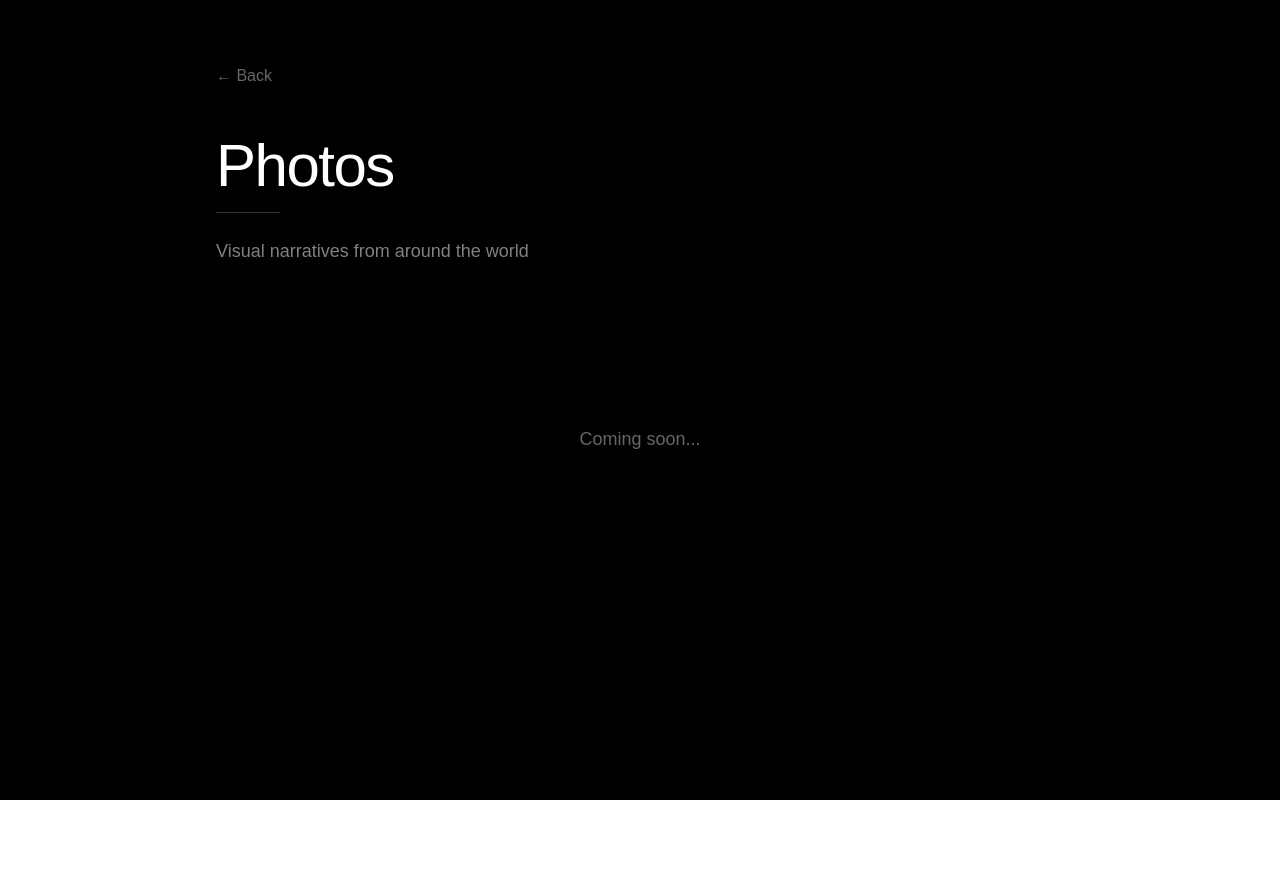
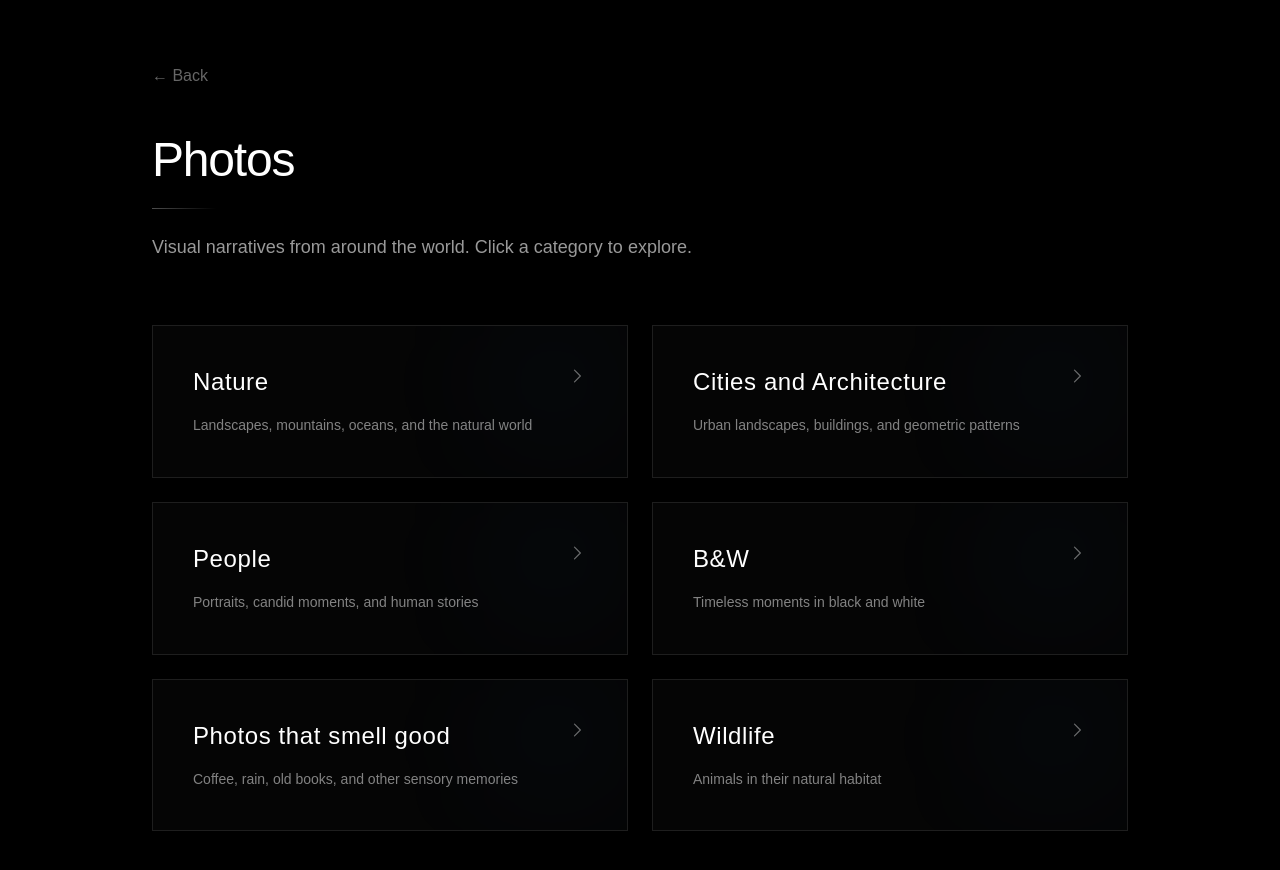
Before and after one commit to sumsur29/sumsur-portfolio, a Next.js app: page /photos in a window 1280 px wide. Shown: the top 870 px of the page. Before the commit the page ends 800 px from the top, so only its background shows below. Built offline with nearby package versions, Linux system fonts and the light colour scheme.

Commit message:
Add photo categories with placeholder galleries

```diff
--- /dev/null
+++ b/app/photos/[category]/page.tsx
@@ -0,0 +1,71 @@
+import Link from 'next/link'
+import { notFound } from 'next/navigation'
+
+const categories = {
+  nature: {
+    title: "Nature",
+    description: "Landscapes, mountains, oceans, and the natural world"
+  },
+  cities: {
+    title: "Cities and Architecture",
+    description: "Urban landscapes, buildings, and geometric patterns"
+  },
+  people: {
+    title: "People",
+    description: "Portraits, candid moments, and human stories"
+  },
+  bw: {
+    title: "B&W",
+    description: "Timeless moments in black and white"
+  },
+  "smell-good": {
+    title: "Photos that smell good",
+    description: "Coffee, rain, old books, and other sensory memories"
+  },
+  wildlife: {
+    title: "Wildlife",
+    description: "Animals in their natural habitat"
+  }
+}
+
+export async function generateStaticParams() {
+  return Object.keys(categories).map((slug) => ({
+    category: slug,
+  }))
+}
+
+export default function CategoryPage({ params }: { params: { category: string } }) {
+  const category = categories[params.category as keyof typeof categories]
+
+  if (!category) {
+    notFound()
+  }
+
+  return (
+    <main className="min-h-screen bg-black text-white">
+      <div className="max-w-5xl mx-auto px-6 py-16">
+
+        <Link href="/photos" className="inline-block mb-12 text-white/40 hover:text-white transition-colors duration-300">
+          ← Back to Photos
+        </Link>
+
+        <header className="mb-16">
+          <h1 className="text-5xl font-light mb-6 tracking-tight">
+            {category.title}
+          </h1>
+          <div className="h-px w-16 bg-gradient-to-r from-white/30 to-transparent mb-6"></div>
+          <p className="text-white/60 font-light text-lg">
+            {category.description}
+          </p>
+        </header>
+
+        <div className="text-center py-20">
+          <p className="text-white/40 font-light text-lg">
+            Gallery coming soon
+          </p>
+        </div>
+
+      </div>
+    </main>
+  )
+}
--- a/app/photos/page.tsx
+++ b/app/photos/page.tsx
@@ -1,22 +1,91 @@
 import Link from 'next/link'
+
+const categories = [
+  {
+    title: "Nature",
+    slug: "nature",
+    description: "Landscapes, mountains, oceans, and the natural world"
+  },
+  {
+    title: "Cities and Architecture",
+    slug: "cities",
+    description: "Urban landscapes, buildings, and geometric patterns"
+  },
+  {
+    title: "People",
+    slug: "people",
+    description: "Portraits, candid moments, and human stories"
+  },
+  {
+    title: "B&W",
+    slug: "bw",
+    description: "Timeless moments in black and white"
+  },
+  {
+    title: "Photos that smell good",
+    slug: "smell-good",
+    description: "Coffee, rain, old books, and other sensory memories"
+  },
+  {
+    title: "Wildlife",
+    slug: "wildlife",
+    description: "Animals in their natural habitat"
+  }
+]
 
 export default function Photos() {
   return (
     <main className="min-h-screen bg-black text-white">
-      <div className="max-w-4xl mx-auto px-6 py-16">
-        <Link href="/" className="text-white/40 hover:text-white mb-12 inline-block font-light">
+      <div className="max-w-5xl mx-auto px-6 py-16">
+
+        <Link href="/" className="inline-block mb-12 text-white/40 hover:text-white transition-colors duration-300">
           ← Back
         </Link>
 
-        <div className="mb-20">
-          <h1 className="text-6xl font-light mb-4 tracking-tight">Photos</h1>
-          <div className="h-px w-16 bg-white/20 mb-6"></div>
-          <p className="text-white/50 font-light text-lg">Visual narratives from around the world</p>
+        <header className="mb-16">
+          <h1 className="text-5xl font-light mb-6 tracking-tight">
+            Photos
+          </h1>
+          <div className="h-px w-16 bg-gradient-to-r from-white/30 to-transparent mb-6"></div>
+          <p className="text-white/60 font-light text-lg">
+            Visual narratives from around the world. Click a category to explore.
+          </p>
+        </header>
+
+        <div className="grid md:grid-cols-2 gap-6">
+          {categories.map((category, index) => (
+            <Link
+              key={index}
+              href={`/photos/${category.slug}`}
+              className="group"
+            >
+              <div className="relative overflow-hidden rounded-none border border-white/10 bg-white/[0.02] p-10 hover:bg-white/[0.04] transition-all duration-500 hover:border-white/20 h-full">
+                <div className="absolute top-0 right-0 w-32 h-32 bg-gradient-to-br from-blue-500/10 to-transparent rounded-full blur-3xl"></div>
+
+                <div className="relative">
+                  <div className="flex items-start justify-between mb-4">
+                    <h2 className="text-2xl font-light tracking-wide group-hover:text-white transition-colors">
+                      {category.title}
+                    </h2>
+                    <svg
+                      className="w-5 h-5 text-white/40 group-hover:text-white transition-all group-hover:translate-x-1"
+                      fill="none"
+                      stroke="currentColor"
+                      viewBox="0 0 24 24"
+                    >
+                      <path strokeLinecap="round" strokeLinejoin="round" strokeWidth={1.5} d="M9 5l7 7-7 7" />
+                    </svg>
+                  </div>
+
+                  <p className="text-white/50 font-light leading-relaxed text-sm">
+                    {category.description}
+                  </p>
+                </div>
+              </div>
+            </Link>
+          ))}
         </div>
 
-        <div className="text-center text-white/40 py-20">
-          <p className="text-lg font-light">Coming soon...</p>
-        </div>
       </div>
     </main>
   )
```
